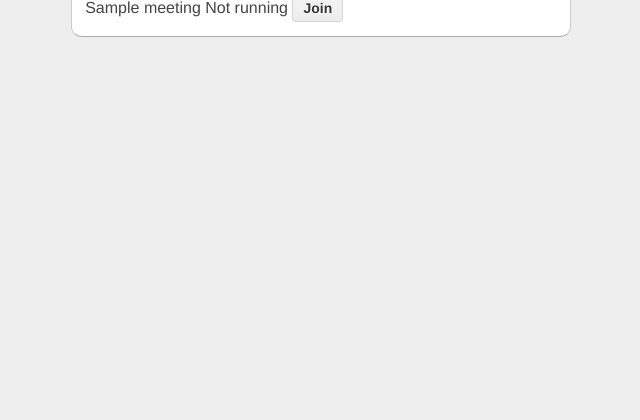
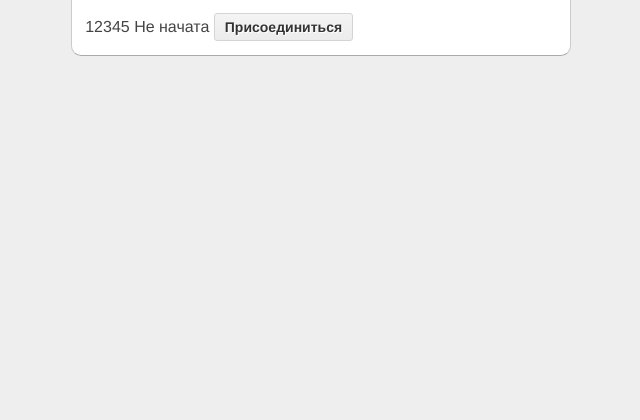
Before and after one commit to a-moiseev/diplom, a Django app: template bbb/templates/meetings.html in a window 1280 px wide. Shown: the part 192-612 px from the top of the page, without its empty margins (319-959 px from the left). Run offline with Django 3.2, Linux system fonts and the light colour scheme; the template is opened without the code that fills it: values that come from a table or form of the project are taken from there, others are empty; data comes from the database, SQL or seed files in the repository; tables that the repository leaves empty hold one stand-in row (values such as "Sample post"); some libraries are stand-ins or nearby versions.

Commit message:
meteengs v1

```diff
--- a/bbb/models.py
+++ b/bbb/models.py
@@ -1,3 +1,5 @@
+# -*- coding: utf-8 -*-
+
 from django.db import models
 from django import forms
 from django.conf import settings
@@ -148,11 +150,11 @@ class Meeting(models.Model):
         return url
 
     class CreateForm(forms.Form):
-        name = forms.SlugField()
+        name = forms.SlugField(label=u"Название")
         attendee_password = forms.CharField(
-            widget=forms.PasswordInput(render_value=False))
+            widget=forms.PasswordInput(render_value=False), label=u"Пароль слушателя")
         moderator_password= forms.CharField(
-            widget=forms.PasswordInput(render_value=False))
+            widget=forms.PasswordInput(render_value=False), label=u"Пароль модератора")
 
         def clean(self):
             data = self.cleaned_data
--- a/bbb/templates/meetings.html
+++ b/bbb/templates/meetings.html
@@ -1,32 +1,32 @@
 {% extends "base.html" %}
 
-{% block title %}Meetings{% endblock %}
+{% block title %}Видеоконференции{% endblock %}
 
 {% block content %}
-<h2>Meetings</h2>
+<h1>Видеоконференции</h1>
 {% if meetings %}
     <ul class="large">
     {% for meeting in meetings %}
         <li><strong>{{ meeting.name }}</strong>
             {% if meeting.running == 'true'  %}
-                Running
+                Начата
             {% else %}
-                Not running
+                Не начата
             {% endif %}
-            <form method="GET" action="{% url join meeting.name %}"><input type="submit" value="Join"></form>
+            <form method="GET" action="{% url join meeting.name %}"><input type="submit" value="Присоединиться"></form>
             {% if user.teacher %}
-                <form method="POST" action="{% url delete meeting.name meeting.moderator_pw %}">{% csrf_token %}<input type="submit" value="End"></form>
+                <form method="POST" action="{% url delete meeting.name meeting.moderator_pw %}">{% csrf_token %}<input type="submit" value="Завершить"></form>
             {% endif %}
         </li>
     {% endfor %}
     </ul>
 {% else %}
-    <p>There are no meetings at the moment.</p>
+    <p>В данный момент нет ни одной созданной видеоконференции.</p>
 {% endif %}
 {% endblock %}
 
 {% block sidebar %}
     {% if user.teacher %}
-        <p><a href="/chat/create/">Create Meeting</a></p>
+        <p><a href="/chat/create/">Создать видеоконференцию</a></p>
     {% endif %}
 {% endblock %}
--- a/bbb/urls.py
+++ b/bbb/urls.py
@@ -1,6 +1,7 @@
 # -*- coding: utf-8 -*-
 
 from django.conf.urls.defaults import *
+from django.contrib.staticfiles.urls import staticfiles_urlpatterns
 from bbb.views.core import (home_page, create_meeting, begin_meeting, meetings,
                             join_meeting, delete_meeting)
 
@@ -22,3 +23,5 @@ urlpatterns = patterns('',
         name='delete'),
     url('^help.html$', 'django.views.generic.simple.redirect_to', {'url': 'http://www.bigbluebutton.org/content/videos',}, name='help'),
 )
+
+urlpatterns += staticfiles_urlpatterns()
--- a/dump.json
+++ b/dump.json
@@ -326,6 +326,14 @@
     "fields": {
       "expire_date": "2012-05-11 16:11:40",
       "session_data": "YzMwZGJjNjY0ZWI0MjM5OTQwZTI0NmZhOGVjYjRkODVjNDE2Mzg1MzqAAn1xAShVEl9hdXRoX3Vz\nZXJfYmFja2VuZFUpZGphbmdvLmNvbnRyaWIuYXV0aC5iYWNrZW5kcy5Nb2RlbEJhY2tlbmRVDV9h\ndXRoX3VzZXJfaWSKAQR1Lg==\n"
+    }
+  },
+  {
+    "pk": "2780666898e34baf605eda720e81a8ba",
+    "model": "sessions.session",
+    "fields": {
+      "expire_date": "2012-05-12 16:44:32",
+      "session_data": "OTA5OWVjNGM0NzQ1MjZhMTQ4NzNjOTQxODk4NDY3OTdhMGVkY2NkZDqAAn1xAS4=\n"
     }
   },
   {
@@ -1203,6 +1211,18 @@
     }
   },
   {
+    "pk": 6,
+    "model": "project2.event",
+    "fields": {
+      "specialization": null,
+      "series": 1,
+      "date_and_time": "2012-04-29 19:00:00",
+      "endtime": null,
+      "meeting": null,
+      "teacher": 1
+    }
+  },
+  {
     "pk": 4,
     "model": "project2.event",
     "fields": {
@@ -1210,7 +1230,7 @@
       "series": 3,
       "date_and_time": "2012-04-30 19:00:00",
       "endtime": "20:00:00",
-      "meeting": null,
+      "meeting": 12,
       "teacher": 1
     }
   },
@@ -1335,6 +1355,16 @@
     }
   },
   {
+    "pk": 12,
+    "model": "bbb.meeting",
+    "fields": {
+      "moderator_password": "22",
+      "attendee_password": "11",
+      "name": "12345",
+      "meeting_id": "12345"
+    }
+  },
+  {
     "pk": 25,
     "model": "auth.permission",
     "fields": {
@@ -2019,7 +2049,7 @@
       "is_active": true,
       "is_superuser": true,
       "is_staff": true,
-      "last_login": "2012-04-26 16:15:44",
+      "last_login": "2012-04-28 15:05:20",
       "groups": [],
       "user_permissions": [],
       "password": "sha1$e6172$3f9c72d094f21bb573219594ea2503bf8ffb1bd8",
@@ -2037,7 +2067,7 @@
       "is_active": true,
       "is_superuser": false,
       "is_staff": false,
-      "last_login": "2012-04-26 22:11:51",
+      "last_login": "2012-04-28 15:56:25",
       "groups": [],
       "user_permissions": [],
       "password": "sha1$ab168$2284ae1ddf23643ee0880b2378f5ec0657be89be",
```
Also changed, not shown: settings.py (+6 -1 lines), templates/event_view.html (+9 -6 lines), 3 other files.
